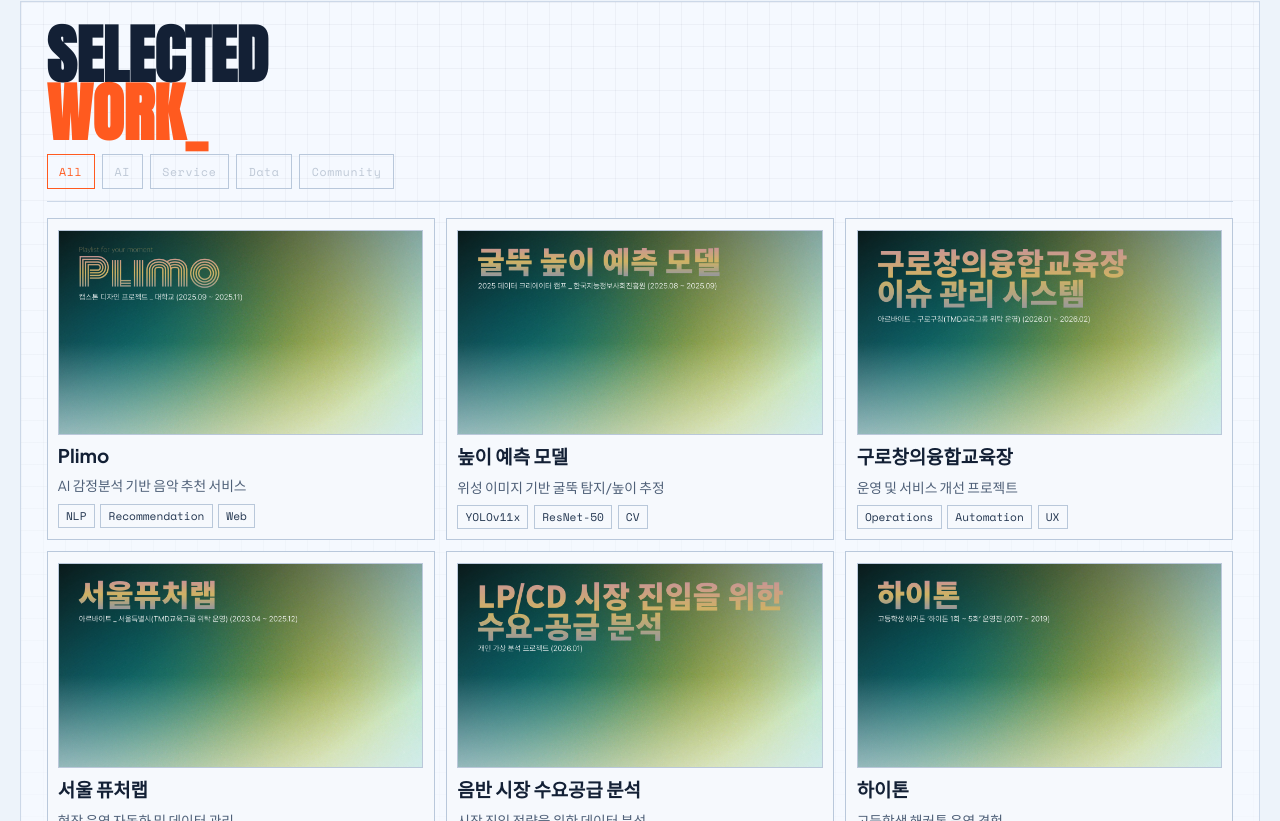
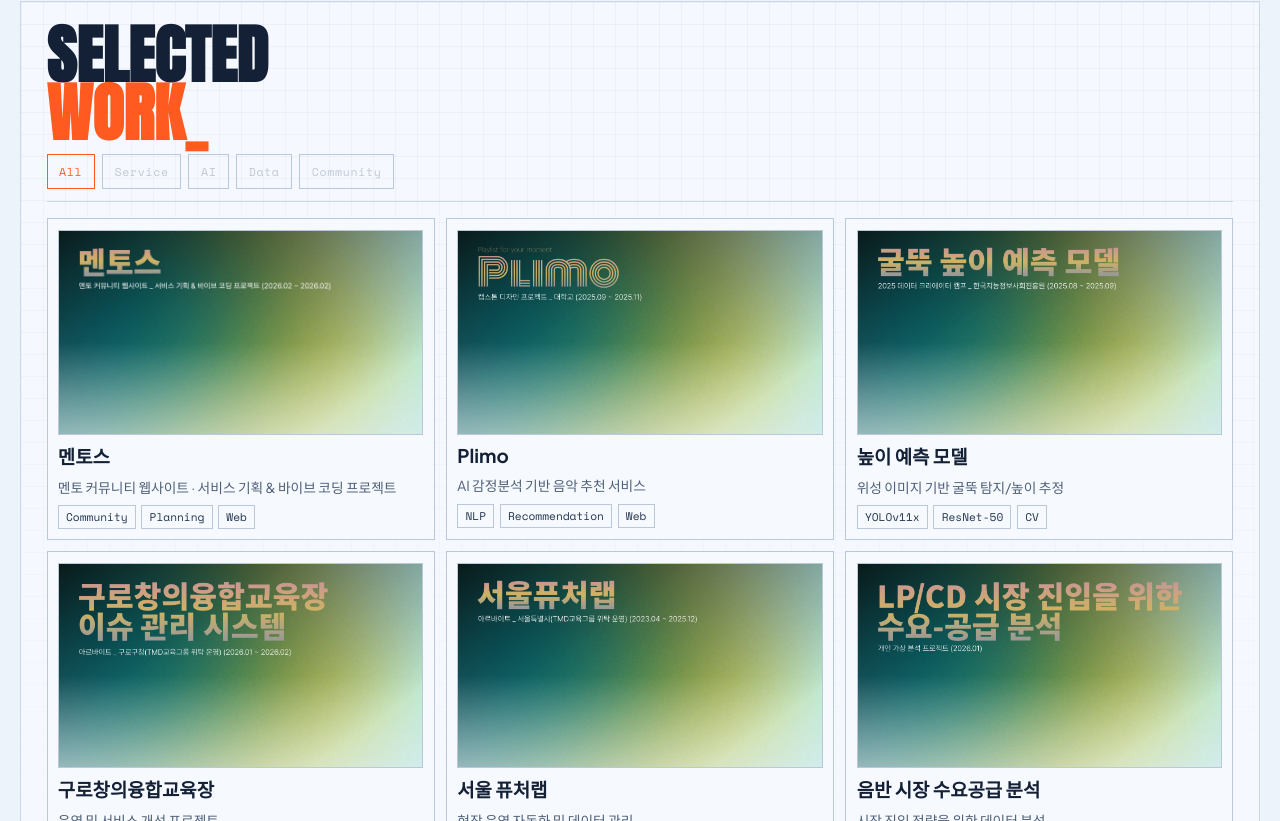
Before and after one commit to Jaegwae/portfolio, a React (Vite) app: page / in a window 1280 px wide. Shown: the part 2219-3040 px from the top of the page. Built offline with nearby package versions, Linux system fonts and the light colour scheme.

Commit message:
feat: add mentos portfolio project

```diff
--- a/src/data/siteData.js
+++ b/src/data/siteData.js
@@ -143,6 +143,19 @@ export const CERTIFICATES = [
 // - completionCertificate: 특정 프로젝트에서만 추가 증빙(수료증) 버튼 노출
 export const PORTFOLIO_ITEMS = [
   {
+    id: "mentos",
+    title: "멘토스",
+    subtitle: "멘토 커뮤니티 웹사이트 · 서비스 기획 & 바이브 코딩 프로젝트",
+    category: "Service",
+    tags: ["Community", "Planning", "Web"],
+    year: "2026",
+    pdfPath: "/assets/portfolio/items/mentos.pdf",
+    challenge:
+      "멘토와 참여자 간 상호작용이 흩어지지 않도록, 커뮤니티 경험과 운영 흐름을 하나의 웹 서비스 안에서 설계해야 했습니다.",
+    solution:
+      "서비스 기획 단계에서 핵심 사용자 시나리오를 먼저 정의하고, 바이브 코딩 방식으로 주요 기능을 빠르게 구현하며 화면/기능을 반복 개선했습니다."
+  },
+  {
     id: "plimo",
     title: "Plimo",
     subtitle: "AI 감정분석 기반 음악 추천 서비스",
```
Also changed, not shown: public/assets/portfolio/thumbs/mentos.jpg (added), 1 other file (tests, documents, lock files or other folders).
